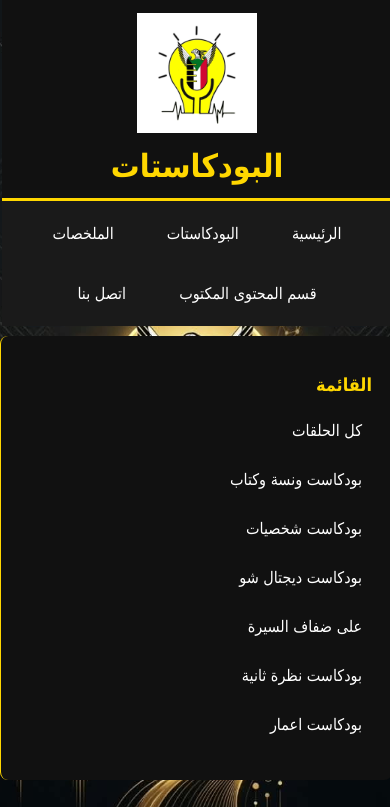
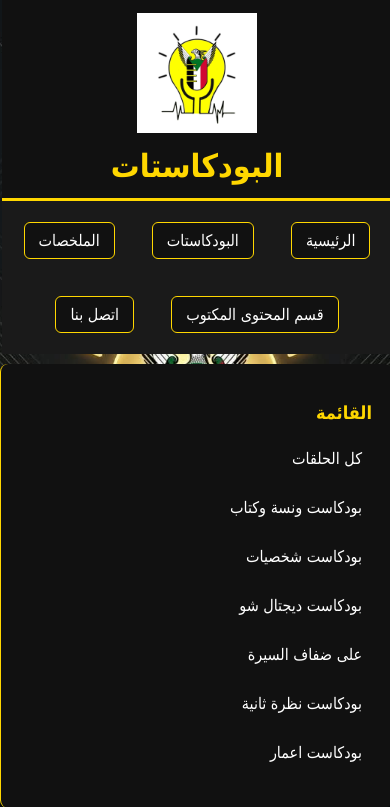
Before and after one commit to SCMN-official/SCMN_website, a Flask app: page /podcasts in a window 390 px wide. Shown: the top 807 px of the page. Run offline with Flask 3, Linux system fonts and the light colour scheme; data comes from the database, SQL or seed files in the repository.

Commit message:
Update podcasts.html
Navigating bar decorations

```diff
--- a/templates/podcasts.html
+++ b/templates/podcasts.html
@@ -35,6 +35,7 @@
         @media(max-width: 768px) {
         .layout { flex-direction: column; }
         .sidebar { width: 90%; margin: 10px auto; border-radius: 8px; height: auto; position: relative; }
+        .nav a, nav a { border: 1px solid #FFD700; padding: 8px 14px; border-radius: 6px; margin: 6px; display: inline-block; background: #111; color: #fff; text-decoration: none; }
         }
     </style>
 </head>
```
